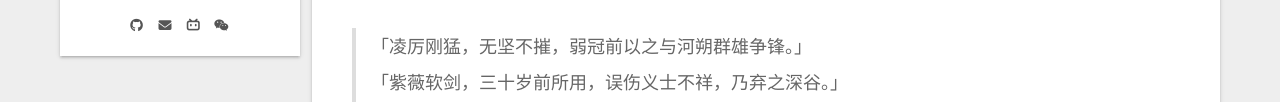
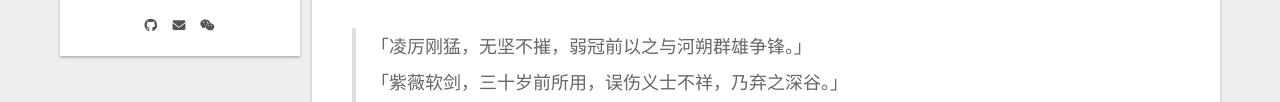
Before and after one commit to apocaleaf/apocaleaf.github.io, a plain HTML site: page 2019/03/10/recalling-jin-yong/index.html in a window 1280 px wide. Both pictures are taken after a click on the item "站点概览". Shown: the part 654-756 px from the top of the page. Drawn offline with Linux system fonts and the light colour scheme; some packages are replaced by stand-ins of ours; a script that the page names is missing.

Commit message:
Site updated: 2023-11-05 05:05:14

```diff
--- a/2019/03/10/recalling-jin-yong/index.html
+++ b/2019/03/10/recalling-jin-yong/index.html
@@ -409,9 +409,6 @@
         <a href="mailto:apoclaef@gmail.com" title="E-Mail → mailto:apoclaef@gmail.com" rel="noopener" target="_blank"><i class="fa fa-envelope fa-fw"></i></a>
       </span>
       <span class="links-of-author-item">
-        <a href="https://www.bilibili.com/" title="bilibili → https:&#x2F;&#x2F;www.bilibili.com&#x2F;" rel="noopener" target="_blank"><i class="fab fa-bilibili fa-fw"></i></a>
-      </span>
-      <span class="links-of-author-item">
         <a href="/images/wechat_channel.jpg" title="WeChat → &#x2F;images&#x2F;wechat_channel.jpg"><i class="fab fa-weixin fa-fw"></i></a>
       </span>
   </div>
--- a/css/main.css
+++ b/css/main.css
@@ -1197,7 +1197,7 @@ pre .javascript .function {
 }
 .links-of-author a::before,
 .links-of-author span.exturl::before {
-  background: #8113b1;
+  background: #c30b22;
   border-radius: 50%;
   content: ' ';
   display: inline-block;
```
Also changed, not shown: about/coding/index.html (+0 -3 lines), about/football/index.html (+0 -3 lines), about/index.html (+0 -3 lines), about/sprite/index.html (+0 -3 lines), archives/2019/03/index.html (+0 -3 lines), archives/2019/index.html (+0 -3 lines), archives/index.html (+0 -3 lines), categories/index.html (+0 -3 lines), categories/随笔/index.html (+0 -3 lines), index.html (+0 -3 lines), tags/index.html (+0 -3 lines), tags/随笔/index.html (+0 -3 lines).
